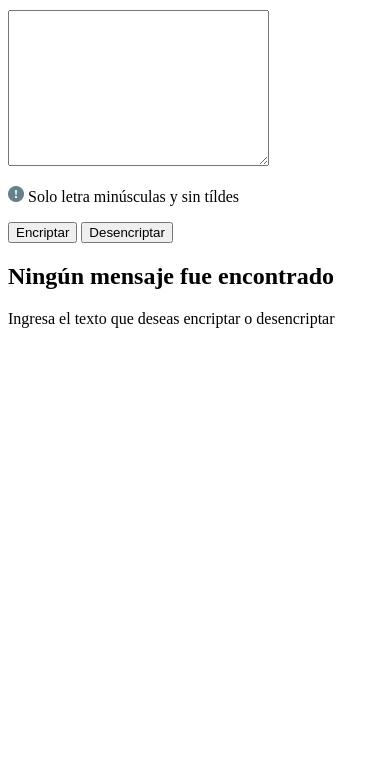
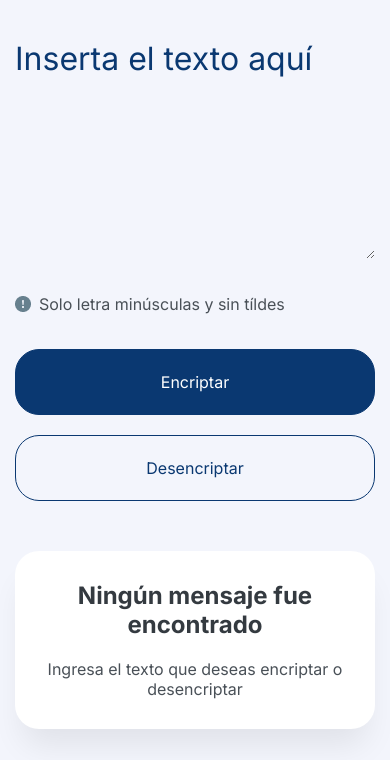
Before and after one commit to manuelscl/encrypter, a plain HTML site: page index.html in a window 390 px wide. Shown: the part 84-844 px from the top of the page. Drawn offline with Linux system fonts and the light colour scheme.

Commit message:
Estilos en la versión mobile

```diff
--- a/index.html
+++ b/index.html
@@ -8,22 +8,119 @@
 
     <!-- Google fonts -->
     <link rel="preconnect" href="https://fonts.googleapis.com"><link rel="preconnect" href="https://fonts.gstatic.com" crossorigin><link href="https://fonts.googleapis.com/css2?family=Inter:wght@100;300;400;600;700&display=swap" rel="stylesheet">
+
+    <style>
+        :root {
+            --color-darkblue: #0A3871;
+            --color-lightblue: #F3F5FC;
+            --gray-descriptions: #495057;
+            --darkgray: #343A40;
+        }
+        * {
+            margin: 0;
+            padding: 0;
+            box-sizing: border-box;
+            font-family: 'Inter', sans-serif;
+        }
+        body {
+            background: var(--color-lightblue);
+        }
+        .navbar-menu {
+            padding: 15px;
+        }
+        .logo-container {
+            line-height: 0;
+        }
+        .logo-img {
+            cursor: pointer;
+        }
+        .encriptor-box {
+            padding: 15px;
+            margin-top: 30px;
+        }
+        .encriptor-content-left {
+            display: flex;
+            flex-direction: column;
+            justify-content: space-between;
+            gap: 35px;
+        }
+        .textArea-ed {
+            width: 100%;
+            height: 220px;
+            font-size: 32px;
+            color: var(--color-darkblue);
+            background: none;
+            border: none;
+            outline: none;
+        }
+        .textArea-ed::placeholder {
+            color: var(--color-darkblue);
+        }
+        .info {
+            display: flex;
+            align-items: center;
+            gap: 8px;
+            color: var(--gray-descriptions);
+        }
+        .btns-box {
+            display: flex;
+            flex-direction: column;
+            margin-top: 35px;
+            gap: 20px;
+        }
+        .btns {
+            font-size: 16px;
+            color: white;
+            background: none;
+            border: 1px solid var(--color-darkblue);
+            border-radius: 24px;
+            padding: 22px;
+            cursor: pointer;
+            transition: 0.3s ease;
+        }
+        .btn--blue {
+            background: var(--color-darkblue);
+        }
+        .btn--no-bk {
+            color: var(--color-darkblue);
+        }
+        .encriptor-content-right {
+            margin-top: 50px;
+        }
+        .message-container {
+            display: flex;
+            flex-direction: column;
+            justify-content: space-between;
+            gap: 20px;
+            background: white;
+            border-radius: 24px;
+            text-align: center;
+            padding: 30px;
+            box-shadow: 0px 24px 32px -8px rgba(0, 0, 0, 0.08);
+        }
+        .h2-title {
+            color: var(--darkgray);
+        }
+        .insert-text-info {
+            color: var(--gray-descriptions);
+        }
+    </style>
 </head>
 <body>
     <header>
-        <nav>
-            <h1>
-                <img src="./images/alura-logo.png" alt="Logo Alura">
+        <nav class="navbar-menu">
+            <h1 class="logo-container">
+                <img class="logo-img" src="./images/alura-logo.png" alt="Logo Alura">
             </h1>
         </nav>
     </header>
     <main>
         <section class="encriptor-box">
             <div class="encriptor-content-left">
-                <textarea name="text-ed" id="text-ed" cols="30" rows="10"></textarea>
+                <textarea name="textArea-ed" class="textArea-ed"id="textArea-ed" cols="30" rows="10" placeholder="Inserta el texto aquí"></textarea>
 
                 <div class="content-bottom">
-                    <p>
+                    <p class="info">
                         <img src="./images/info-icon.png" alt="">
                         Solo letra minúsculas y sin tíldes
                     </p>
```
